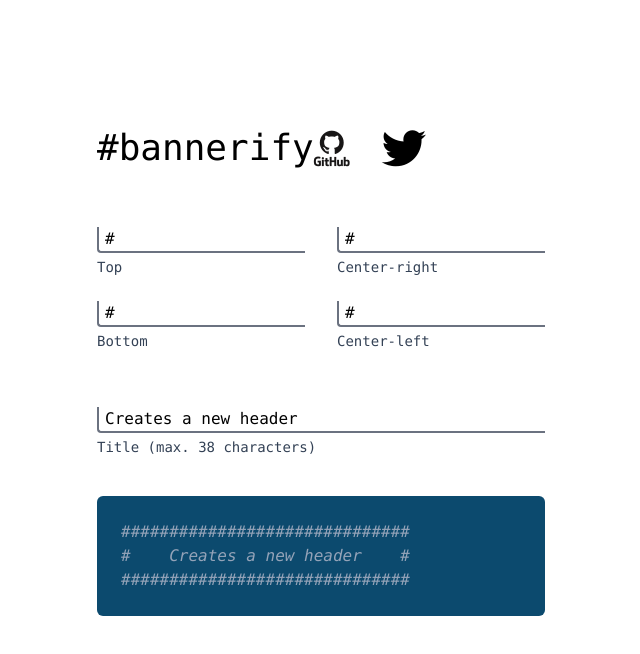
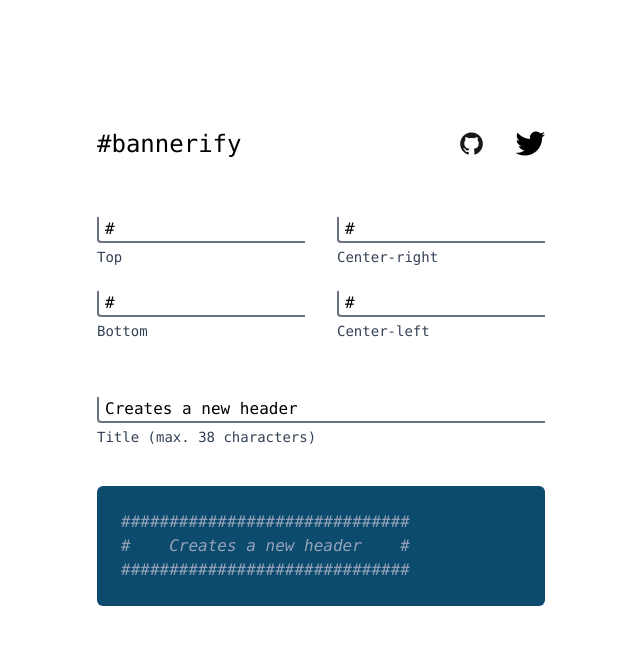
Before and after one commit to beecorrea/bannerify, a Vue app: page / in a window 1280 px wide. Shown: the top 654 px of the page, without its empty margins (319-959 px from the left). Built offline with nearby package versions, Linux system fonts and the light colour scheme.

Commit message:
feat: icon size and type as props

```diff
--- a/src/components/molecules/Nav/ExternalLink.vue
+++ b/src/components/molecules/Nav/ExternalLink.vue
@@ -1,14 +1,15 @@
 <template>
   <a :href="href" target="_blank">
-    <i :class="icon"></i>
+    <i :class="iconClass"></i>
   </a>
 </template>
 
 <script setup lang="ts">
-const { href, iconClass } = defineProps<{
+const { href, icon, size } = defineProps<{
   href: string
-  iconClass: string
+  icon: string
+  size: string
 }>()
 
-const icon = [iconClass, "text-4xl"].join(" ")
+const iconClass = [icon, size].join(" ")
 </script>
--- a/src/components/molecules/Nav/Navbar.vue
+++ b/src/components/molecules/Nav/Navbar.vue
@@ -1,9 +1,9 @@
 <template>
-  <section class="w-1/2 flex flex-row justify-between">
-    <h1 class="inline-block text-4xl justify-self-start">#bannerify</h1>
+  <section class="min-w-fit max-w-lg flex flex-row justify-between">
+    <h1 class="inline-block text-2xl justify-self-start">#bannerify</h1>
     <article class="space-x-8">
-      <ExternalLink :href="github" icon-class="devicon-github-original-wordmark colored" />
-      <ExternalLink :href="twitter" icon-class="devicon-twitter-original" />
+      <ExternalLink :href="github" icon="devicon-github-original colored" size="text-2xl" />
+      <ExternalLink :href="twitter" icon="devicon-twitter-original" size="text-2xl" />
     </article>
   </section>
 </template>
```
